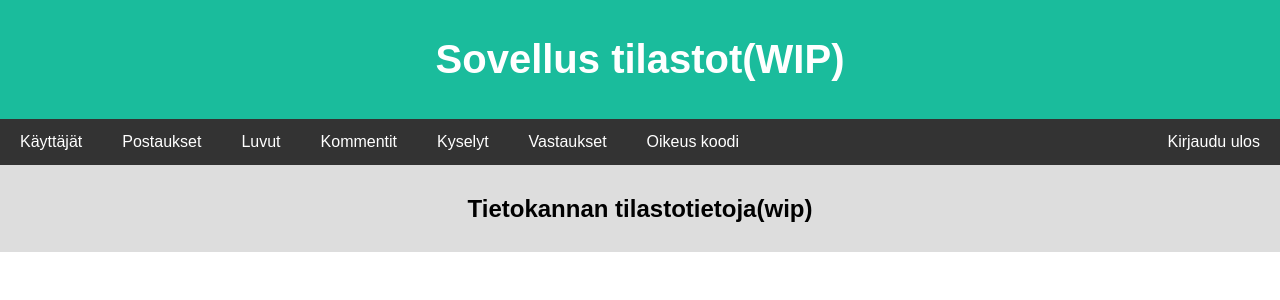
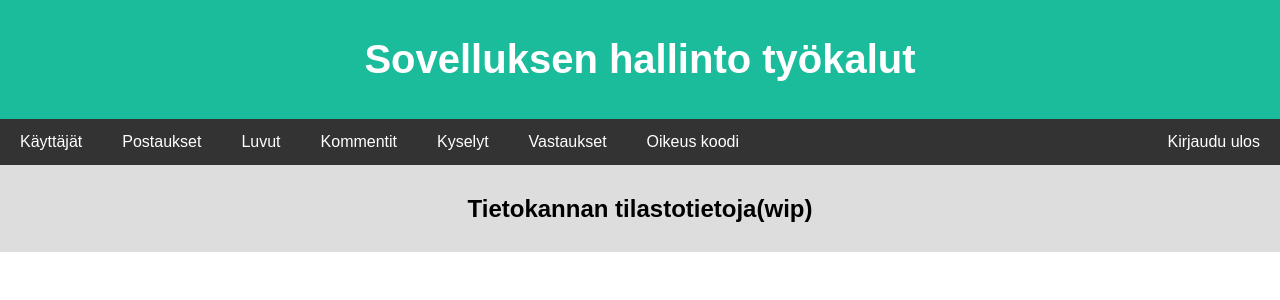
Before and after one commit to K123AsJ0k1/StoryApp, a Flask app: page /administration/1 in a window 1280 px wide. Shown: the top 300 px of the page. Run offline with Flask 2, Linux system fonts and the light colour scheme; the visitor is signed in with stand-in values (Sample User, id 1).

Commit message:
Hallinto työkalu tilastot

```diff
--- a/routes.py
+++ b/routes.py
@@ -242,12 +242,18 @@ def administration_queries(admin_name):
 
    queries = get_queries()
 
+   if queries == None:
+      address = "/administration/" + admin_name
+      return redirect(address)
+
    if len(queries) == 0:
       address = "/administration/" + admin_name
       return redirect(address)
 
+   amount_of_queries = get_queries_amount()
+
    admin_queries_mode()
-   return render_template("administration.html", admin_name=admin_name, queries=queries)
+   return render_template("administration.html", admin_name=admin_name, queries=queries, amount_of_queries=amount_of_queries)
 
 @app.route("/administration/answers/<string:admin_name>")
 def administration_answers(admin_name):
@@ -259,12 +265,18 @@ def administration_answers(admin_name):
 
    answers = get_answers()
 
+   if answers == None:
+      address = "/administration/" + admin_name
+      return redirect(address)
+
    if len(answers) == 0:
       address = "/administration/" + admin_name
       return redirect(address)
 
+   amount_of_answers = get_answers_amount()
+
    admin_answers_mode()
-   return render_template("administration.html", admin_name=admin_name, answers=answers)
+   return render_template("administration.html", admin_name=admin_name, answers=answers, amount_of_answers=amount_of_answers)
 
 @app.route("/administration/clearance_code/<string:admin_name>", methods=["get","post"])
 def administration_clearance_code(admin_name):
--- a/templates/administration.html
+++ b/templates/administration.html
@@ -85,35 +85,35 @@ textarea {
 
 <div class="header">
   {% if session.admin_mode == "1" %}
-    <h1>Sovellus tilastot(WIP)</h1>
+    <h1>Sovelluksen hallinto työkalut</h1>
   {% endif %}
 
   {% if session.admin_mode == "2" %}
-    <h1>Käyttäjä työkalut(WIP)</h1>
+    <h1>Käyttäjät</h1>
   {% endif %}
 
   {% if session.admin_mode == "3" %}
-    <h1>Postaus työkalut(WIP)</h1>
+    <h1>Postaukset </h1>
   {% endif %}
 
   {% if session.admin_mode == "4" %}
-    <h1>Luvut työkalut(WIP)</h1>
+    <h1>Luvut</h1>
   {% endif %}
 
   {% if session.admin_mode == "5" %}
-    <h1>Kommentit työkalut(WIP)</h1>
+    <h1>Kommentit</h1>
   {% endif %}
 
   {% if session.admin_mode == "6" %}
-    <h1>Kyselyt työkalut(WIP)</h1>
+    <h1>Kyselyt</h1>
   {% endif %}
 
   {% if session.admin_mode == "7" %}
-    <h1>Vastaukset työkalut(WIP)</h1>
+    <h1>Vastaukset</h1>
   {% endif %}
 
   {% if session.admin_mode == "8" %}
-    <h1>Oikeus koodi työkalut(WIP)</h1>
+    <h1>Oikeus koodi</h1>
   {% endif %}
 </div>
 
@@ -153,6 +153,13 @@ textarea {
     <a>Rivi vastaukset:{{ amount_of_row_subject_comments }}</a>
   {% endif %}
 
+  {% if session.admin_mode == "6" %}
+    <a>Määrä:{{ amount_of_queries }}</a>
+  {% endif %}
+
+  {% if session.admin_mode == "7" %}
+    <a>Määrä:{{ amount_of_answers }}</a>
+  {% endif %}
 
   <a href="/logout"class="right">Kirjaudu ulos</a>
 </div>
```
Also changed, not shown: query_logic.py (+16 -0 lines).
